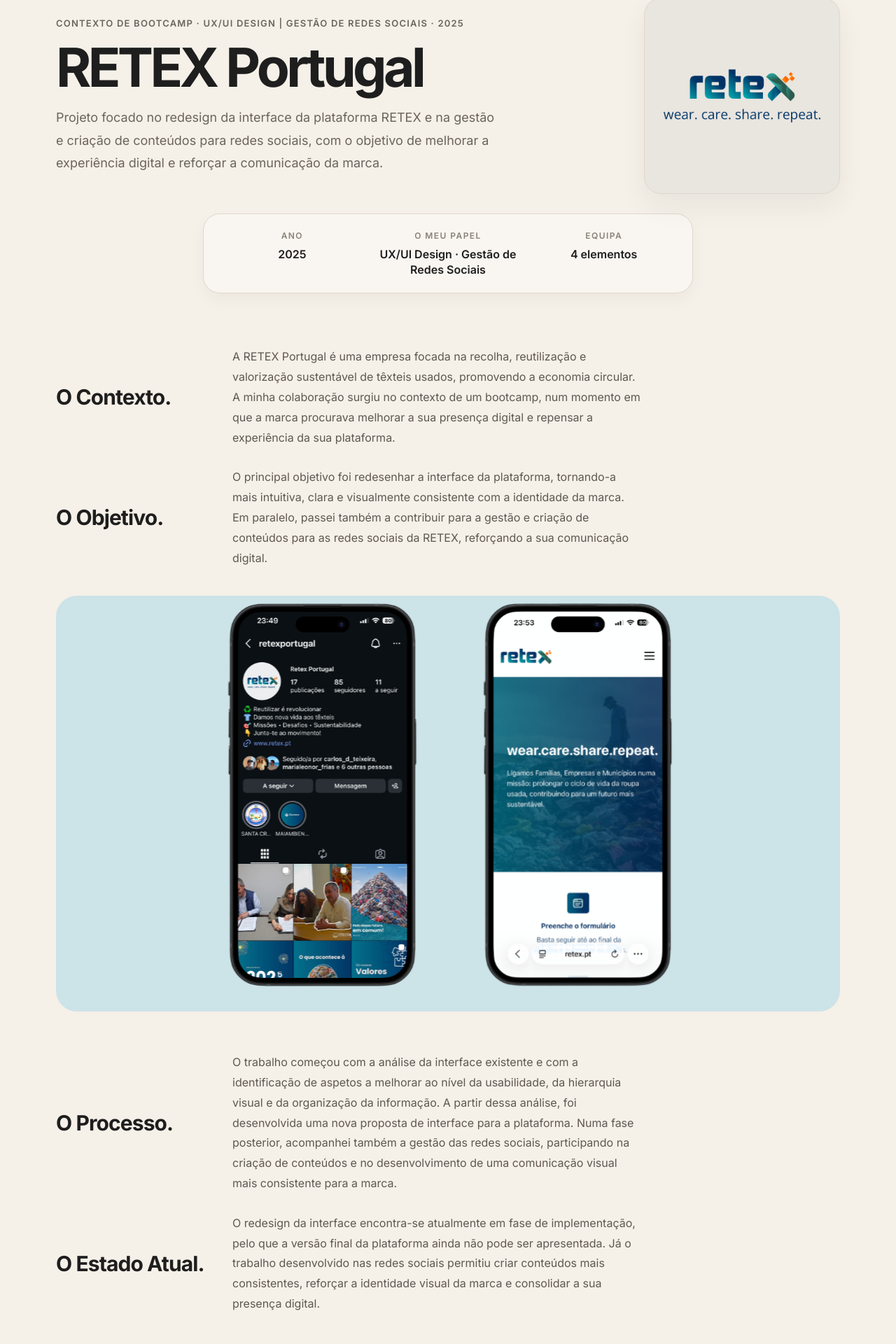
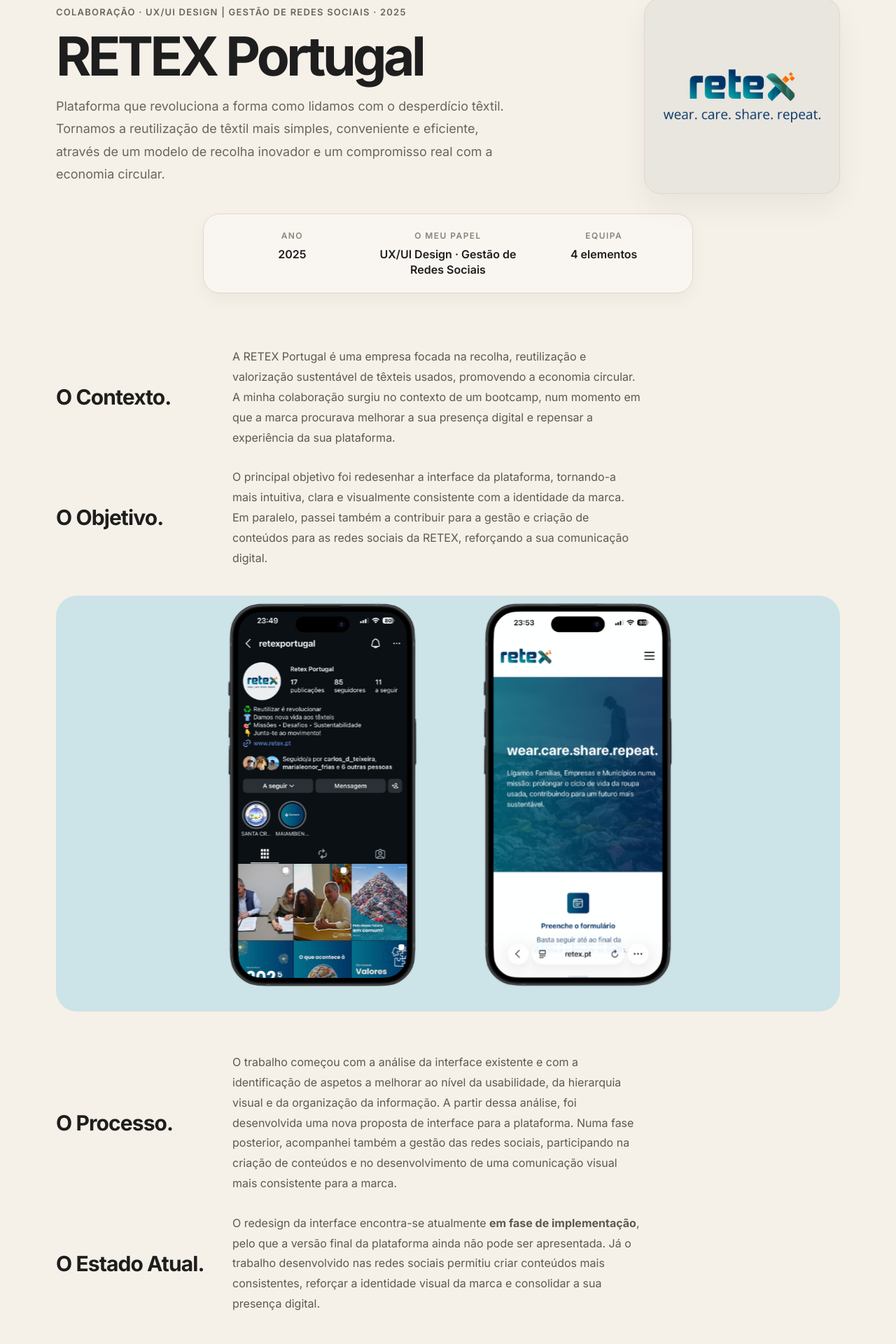
Before and after one commit to MLT05/mtavares., a React (Vite) app: page /work/retex in a window 1280 px wide. Shown: the part 144-2064 px from the top of the page at 70% size. Built offline with nearby package versions, Linux system fonts and the light colour scheme.

Commit message:
texto - retex

```diff
--- a/src/components/Navbar.jsx
+++ b/src/components/Navbar.jsx
@@ -11,6 +11,8 @@
                         <li><Link to="/about">sobre mim.</Link></li>
                         <li><Link to="/work">projetos.</Link></li>
                         <li><Link to="/contact">contactos.</Link></li>
+                        <li><Link to="/contact">contactos.</Link></li>
+
                     </ul>
                 </nav>
             </div>
--- a/src/pages/work_pages/RETEX.jsx
+++ b/src/pages/work_pages/RETEX.jsx
@@ -37,7 +37,11 @@
         {
             id: "estado",
             title: "O Estado Atual.",
-            text: "O redesign da interface encontra-se atualmente em fase de implementação, pelo que a versão final da plataforma ainda não pode ser apresentada. Já o trabalho desenvolvido nas redes sociais permitiu criar conteúdos mais consistentes, reforçar a identidade visual da marca e consolidar a sua presença digital.",
+            text: (
+                <>
+                    O redesign da interface encontra-se atualmente <strong>em fase de implementação</strong>, pelo que a versão final da plataforma ainda não pode ser apresentada. Já o trabalho desenvolvido nas redes sociais permitiu criar conteúdos mais consistentes, reforçar a identidade visual da marca e consolidar a sua presença digital.
+                </>
+            ),
         },
     ]
 
@@ -47,14 +51,13 @@
                 <div className="project-hero-inner">
                     <div className="project-hero-copy">
                         <p className="about-label">
-                            Contexto de Bootcamp · UX/UI Design | Gestão de Redes Sociais · 2025
+                            Colaboração · UX/UI Design | Gestão de Redes Sociais · 2025
                         </p>
 
                         <h1 className="project-title">RETEX Portugal</h1>
 
                         <p className="project-description">
-                            Projeto focado no redesign da interface da plataforma RETEX e na gestão e criação de conteúdos para redes sociais, com o objetivo de melhorar a experiência digital e reforçar a comunicação da marca.
-                        </p>
+                            Plataforma que revoluciona a forma como lidamos com o desperdício têxtil. Tornamos a reutilização de têxtil mais simples, conveniente e eficiente, através de um modelo de recolha inovador e um compromisso real com a economia circular.                        </p>
                     </div>
 
                     <div className="project-hero-image-card">
```
Also changed, not shown: src/assets/RETEX/logo_escura.png (added).
